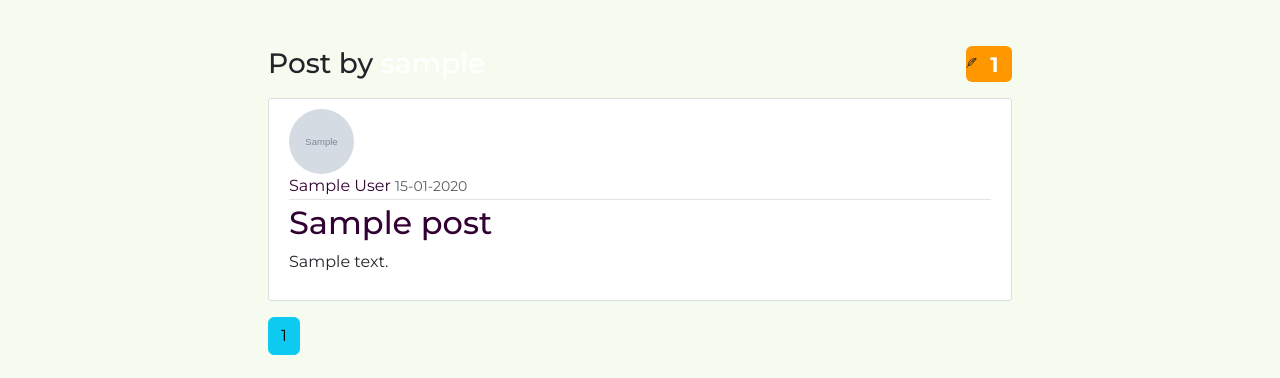
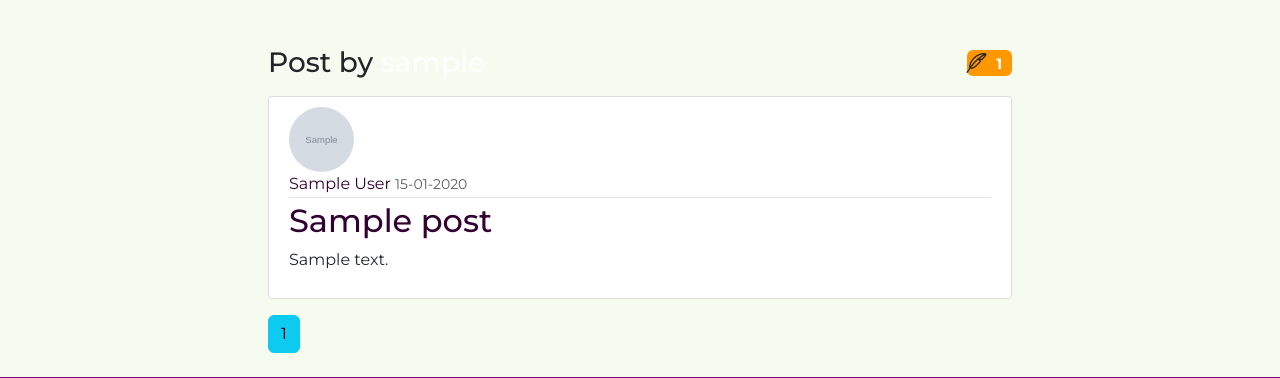
Before and after one commit to emmy3000/Blogify, a Flask app: a page that uses blogify_app/templates/user_posts.html in a window 1280 px wide. Shown: the part 56-434 px from the top of the page. Run offline with Flask 3, Linux system fonts and the light colour scheme; tables that the repository leaves empty hold one stand-in row (values such as "Sample post"); grey boxes marked "Sample" are stand-in pictures; parts of the project's set-up code (start-up, migrations or seed data) failed here and were passed over; some libraries are stand-ins or nearby versions.

Commit message:
Refactor HTML user_posts template and style sheet

```diff
--- a/blogify_app/static/main.css
+++ b/blogify_app/static/main.css
@@ -280,6 +280,8 @@ a.article-title:hover {
 .post_icon {
     /* Styles the username post number icon */
     background-color: #FF9700;
+    /*padding-left: 10px;*/
+    font-size: 20px;
 }
 
 .author-fullname {
--- a/blogify_app/templates/user_posts.html
+++ b/blogify_app/templates/user_posts.html
@@ -3,8 +3,8 @@
 {% block content %}
 <h3 class="mb-3 d-flex justify-content-between align-items-center">
     <span>Post by <span class="user_id">{{ user.username }}</span></span>
-    <span class="post_icon d-flex align-items-center rounded pl-2">
-        <i class="bi bi-feather" style="font-size: 10px;"></i>
+    <span class="post_icon d-flex align-items-center rounded pl-3">
+        <i class="bi bi-feather"></i>
         <span class="badge ml-1">{{ posts.total }}</span>
     </span>
 </h3>
```
